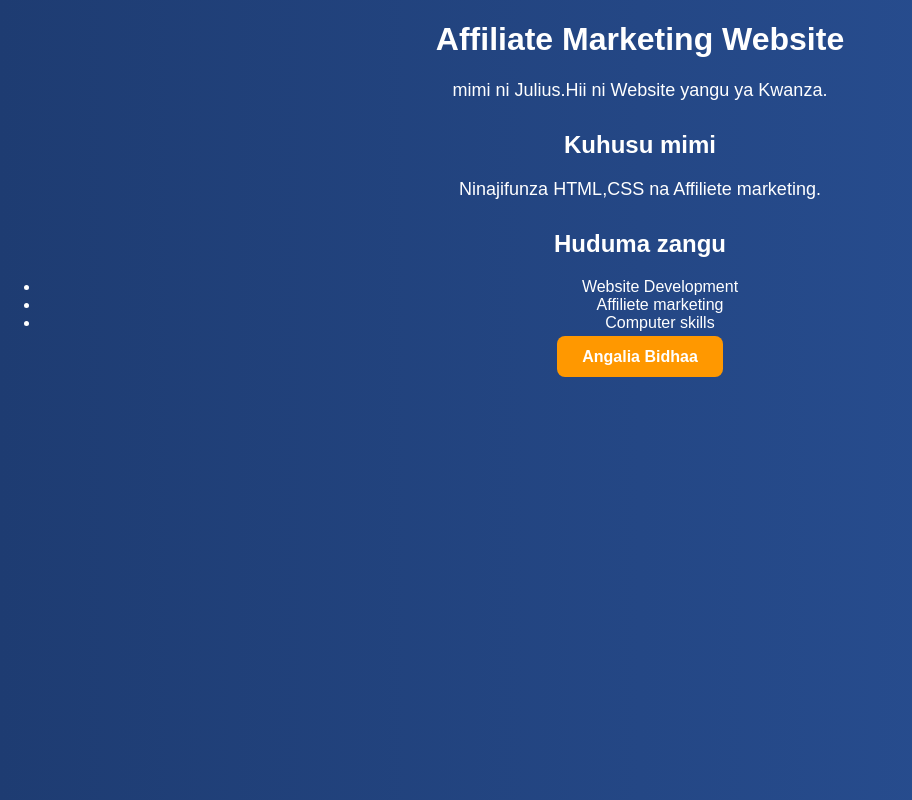
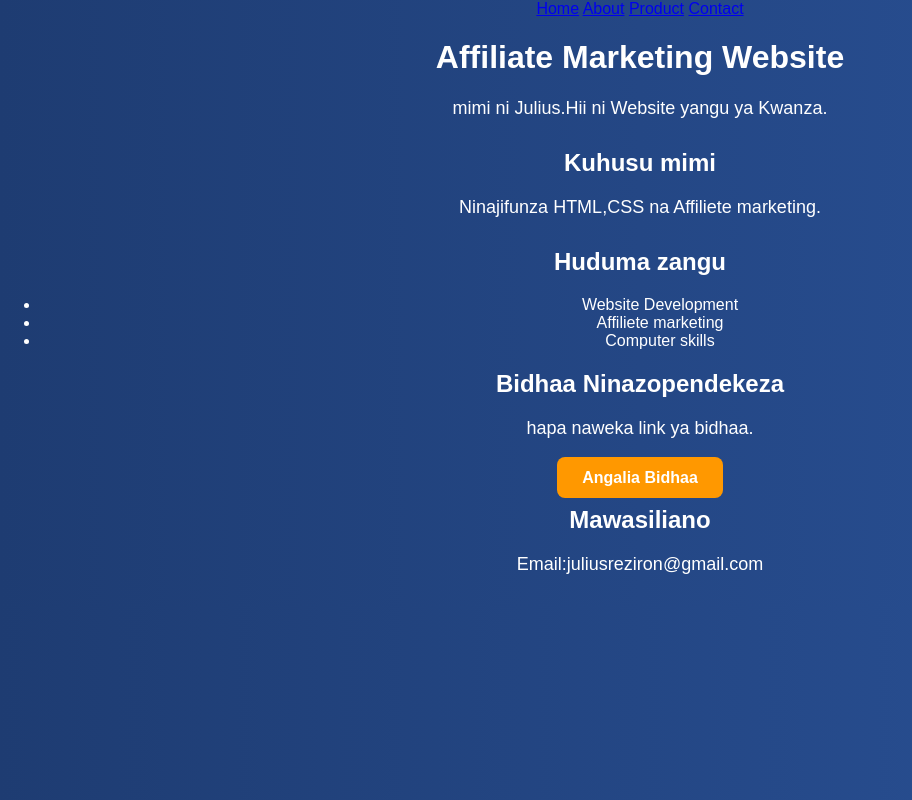
Before and after one commit to juliuseziron-cloud/juliuseziron.github.io, a plain HTML site: page index.html in a window 1280 px wide. Shown: the whole page, without its empty margins (0-912 px from the left). Drawn offline with Linux system fonts and the light colour scheme.

Commit message:
Update index.html

```diff
--- a/index.html
+++ b/index.html
@@ -30,6 +30,12 @@
       </style>
   </head>
   <body>
+    <nav>
+      <a href="#">Home</a>
+      <a href="#">About</a>
+      <a href="#">Product</a>
+      <a href="#">Contact</a>
+    </nav>
     <h1>Affiliate Marketing Website</h1>
   <p>mimi ni Julius.Hii ni Website yangu ya Kwanza.</p>
     <h2>Kuhusu mimi</h2>
@@ -41,6 +47,10 @@
       <li>Affiliete marketing</li>
       <li>Computer skills</li>
     </ul>
+    <h2>Bidhaa Ninazopendekeza</h2>
+    <p>hapa naweka link ya bidhaa.</p>
     <a class="btn"href="#">Angalia Bidhaa</a>
+    <h2>Mawasiliano</h2>
+    <p>Email:juliusreziron@gmail.com</p>
   </body>
 </html>
```
